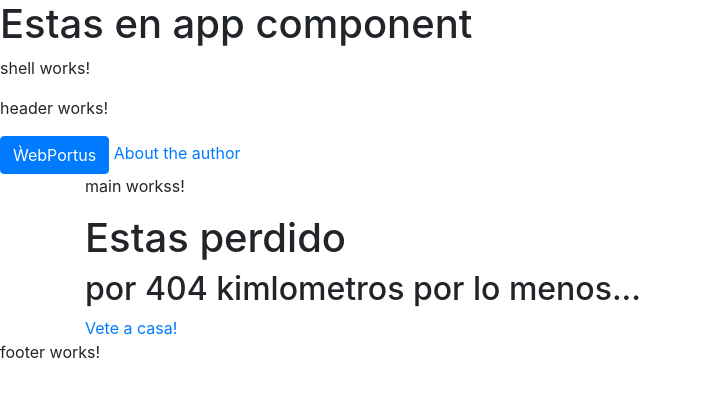
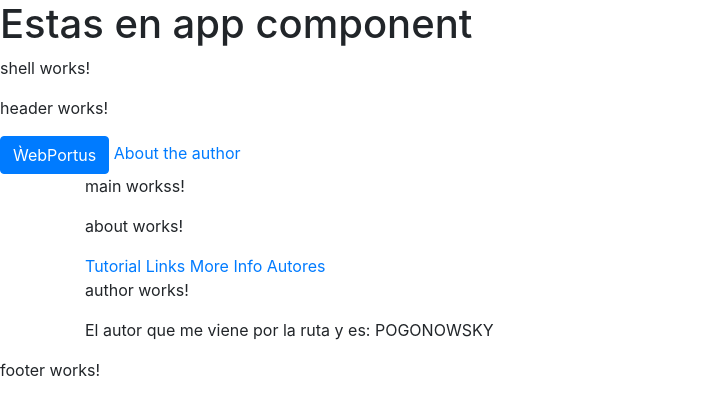
Before and after one commit to jlportus/WebGallegoClase, an Angular app: page /about/autores/Pogonowsky in a window 1280 px wide. Before the commit this address led to /not-found. Shown: the top 414 px of the page, without its empty margins (0-702 px from the left). Built offline with nearby package versions, Linux system fonts and the light colour scheme.

Commit message:
Captando valores de la ruta y redirigiendo Path

```diff
--- a/src/app/about/about.module.ts
+++ b/src/app/about/about.module.ts
@@ -6,9 +6,11 @@ import { AboutComponent } from "./about/about.component";
 import { LinksComponent } from "./about/links/links.component";
 import { InfoComponent } from "./about/info/info.component";
 import { RouterModule } from "@angular/router";
+import { AuthorsComponent } from './about/authors/authors.component';
+import { AuthorComponent } from './about/authors/author/author.component';
 
 @NgModule({
-  declarations: [AboutComponent, LinksComponent, InfoComponent],
+  declarations: [AboutComponent, LinksComponent, InfoComponent, AuthorsComponent, AuthorComponent],
   imports: [CommonModule, AboutRoutingModule, RouterModule],
 })
 export class AboutModule {}
--- a/src/app/about/about/about.component.html
+++ b/src/app/about/about/about.component.html
@@ -7,6 +7,9 @@
   <a routerLink="info" class="button">
     <span> More Info</span>
   </a>
+  <a routerLink="autores" class="button">
+    <span> Autores</span>
+  </a>
 </header>
 
 <router-outlet></router-outlet>
--- /dev/null
+++ b/src/app/about/about/authors/author/author.component.html
@@ -0,0 +1,2 @@
+<p>author works!</p>
+<p>El autor que me viene por la ruta y es:  {{variableUrl | uppercase}} </p>
--- /dev/null
+++ b/src/app/about/about/authors/author/author.component.ts
@@ -0,0 +1,20 @@
+import { Component, OnInit } from '@angular/core';
+import { ActivatedRoute } from '@angular/router';
+
+@Component({
+  selector: 'app-author',
+  templateUrl: './author.component.html',
+  styles: []
+})
+export class AuthorComponent implements OnInit {
+  public variableUrl = ``;
+
+  constructor(activeRouting: ActivatedRoute) {
+    this.variableUrl = activeRouting.snapshot.params['id'];
+    console.log(this.variableUrl)
+  }
+
+  ngOnInit() {
+  }
+
+}
--- /dev/null
+++ b/src/app/about/about/authors/authors.component.html
@@ -0,0 +1,3 @@
+<p>authors works!</p>
+<a routerLink="kzurro" class="button"> Alberto Basalo </a>
+<a routerLink="Pogonowsky" class="button"> Pogonowsky </a>
--- /dev/null
+++ b/src/app/about/about/authors/authors.component.ts
@@ -0,0 +1,15 @@
+import { Component, OnInit } from '@angular/core';
+
+@Component({
+  selector: 'app-authors',
+  templateUrl: './authors.component.html',
+  styles: []
+})
+export class AuthorsComponent implements OnInit {
+
+  constructor() { }
+
+  ngOnInit() {
+  }
+
+}
```
Also changed, not shown: src/app/about/about-routing.module.ts (+11 -1 lines).
